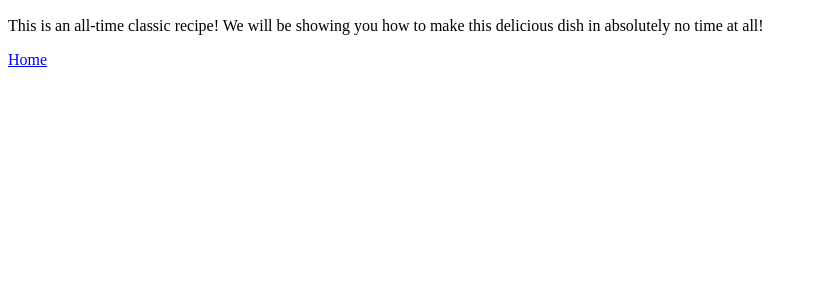
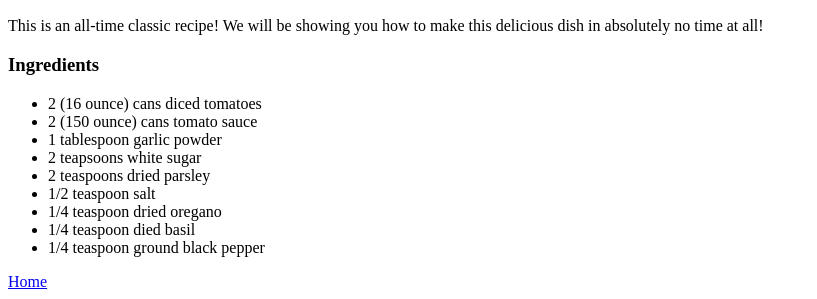
Before and after one commit to Geofu/odin-recipes, a plain HTML site: page recipes/spaghetti.html in a window 1280 px wide. Shown: the part 621-920 px from the top of the page, without its empty margins (0-817 px from the left). Before the commit the page ends 800 px from the top, so only its background shows below. Drawn offline with Linux system fonts and the light colour scheme.

Commit message:
listed ingredients spaghetti.html

```diff
--- a/recipes/spaghetti.html
+++ b/recipes/spaghetti.html
@@ -15,8 +15,27 @@
         <h1>Spaghetti</h1>
 
         <img src="https://imagesvc.meredithcorp.io/v3/mm/image?url=https%3A%2F%2Fimages.media-allrecipes.com%2Fuserphotos%2F2142481.jpg&w=946&h=946&c=sc&poi=face&q=85" width=650>
+
         <h2>Description</h2>
+
         <p>This is an all-time classic recipe! We will be showing you how to make this delicious dish in absolutely no time at all!</p>
+
+        <h3>Ingredients</h3>
+
+        <ul>
+            <li>2 (16 ounce) cans diced tomatoes</li>
+            <li>2 (150 ounce) cans tomato sauce</li>
+            <li>1 tablespoon garlic powder</li>
+            <li>2 teapsoons white sugar</li>
+            <li>2 teaspoons dried parsley</li>
+            <li>1/2 teaspoon salt</li>
+            <li>1/4 teaspoon dried oregano</li>
+            <li>1/4 teaspoon died basil</li>
+            <li>1/4 teaspoon ground black pepper</li>
+
+
+
+        </ul>
 
         <a href="../index.html">Home</a>
 
```
